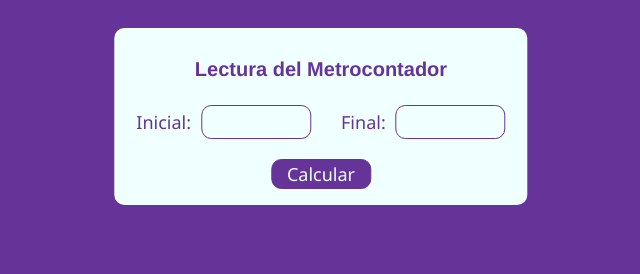
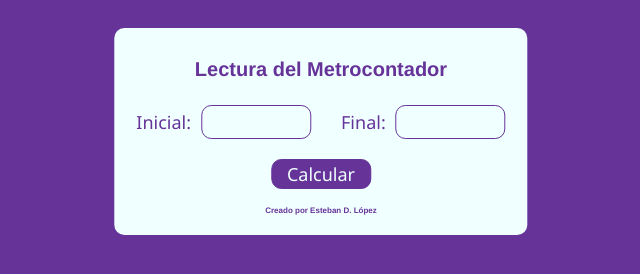
Before and after one commit to dev191ved/dev191ved.github.io, a plain HTML site: page index.html in a window 1280 px wide. Shown: the whole page, without its empty margins (339-979 px from the left). Drawn offline with Linux system fonts and the light colour scheme.

Commit message:
actualización

```diff
--- a/index.html
+++ b/index.html
@@ -15,6 +15,14 @@
             color: #663399;
             text-align: center;
             font-size: 20px;
+            margin-bottom: 10px;
+        }
+        h4
+        {
+            font-family:'Franklin Gothic Medium', 'Arial Narrow', Arial, sans-serif;
+            color: #663399;
+            text-align: center;
+            font-size: 8px;
             margin-bottom: 10px;
         }
         .marco
@@ -130,7 +138,9 @@
         <div>
             <p class="respuesta" id="resp">Su consumo es de <span id="cosum">0</span>, debe pagar <span id="dinero">0</span> cup</p>
         </div>
+        <h4>Creado por Esteban D. López</h4>
     </div>
+
 
     <script>
         const inicial=document.getElementById("inicial");
```
